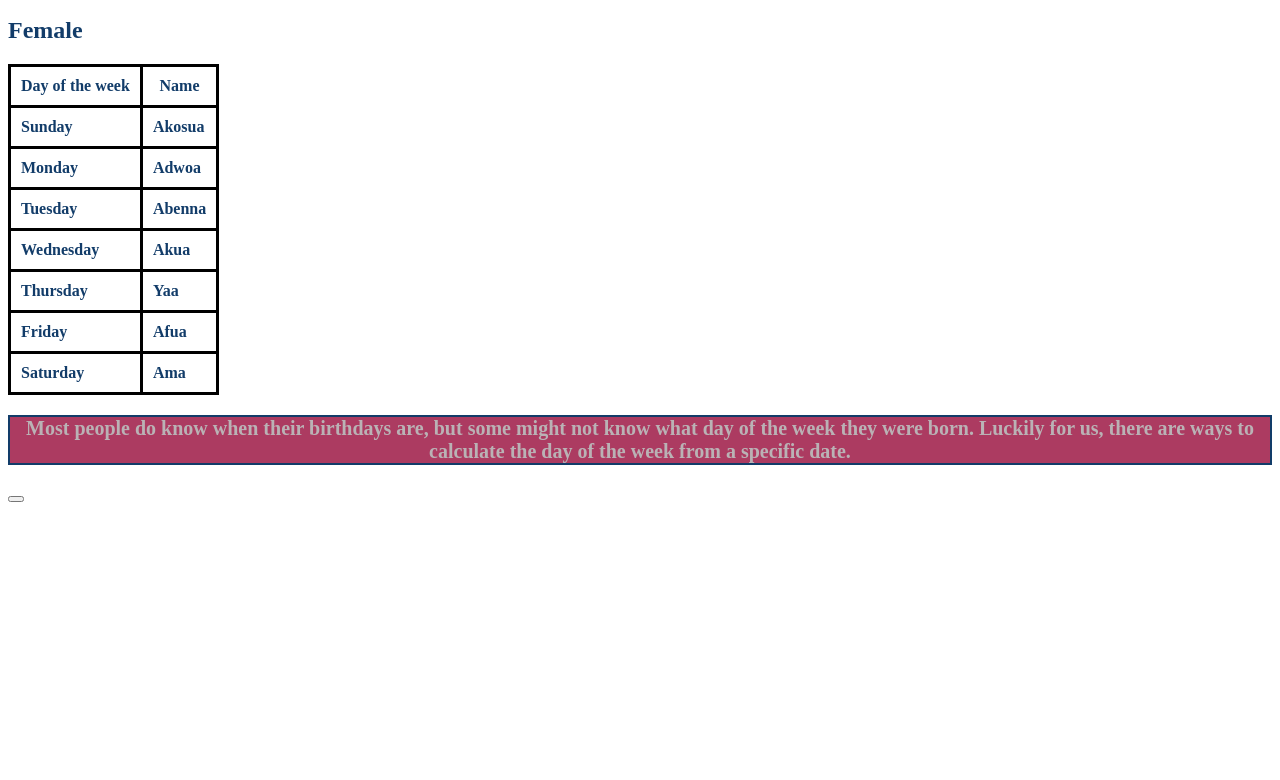
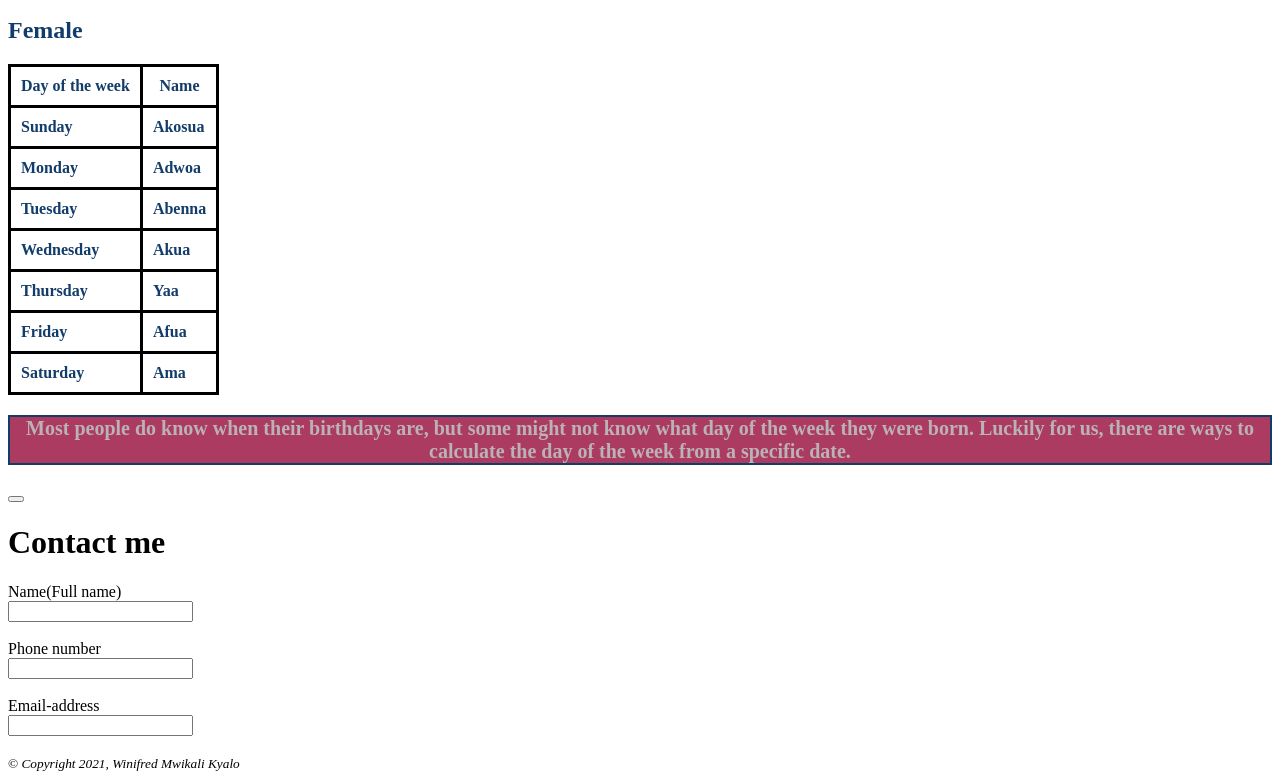
Before and after one commit to mwikalikyalo/IP-2, a plain HTML site: page index.html in a window 1280 px wide. Shown: the part 604-1384 px from the top of the page. Before the commit the page ends 1115 px from the top, so only its background shows below. Drawn offline with Linux system fonts and the light colour scheme.

```diff
--- a/index.html
+++ b/index.html
@@ -15,8 +15,7 @@
       <a href="#contact">Contact</a>
     </div>
   </header>
-
-      <div class="paragraph1">
+    <div class="paragraph1">
         <h1 id="intro">Akan Names</h1>
           <p class="description">Akan names are derived from Ghanian culture. Frequently in Ghana,
           children are given their first name as a 'day name' which corresponds
@@ -99,14 +98,33 @@
                 <td>Ama</td>
               </tr>
           </table>
-      </div>
+    </div>
         <!--final paragraph-->
-        <div class="final">
+      <div class="final">
           <p id="intro-calc">Most people do know when their birthdays are, but some
             might not know what day of the week they were born. Luckily for us,
             there are ways to calculate the day of the week from a specific date.</p>
           <button><a href="form.html"></a></button>
+      </div>
+      <footer>
+        <div class="footer">
+          <h1 id="contact">Contact me</h1>
+          <form class="filled">
+            <!--Name-->
+            <label for="Name" class="name">Name(Full name)</label><br>
+            <input type="text" name="Name"> <br><br>
+
+            <!--Phone number-->
+            <label for="number" class="number">Phone number</label><br>
+            <input type="text" number="number"><br><br>
+
+            <!--email-->
+            <label for="Email" class="email">Email-address</label><br>
+            <input type="text" address="Email-address"><br><br>
+          </form>
         </div>
+        <small id="copyright">&copy; <em>Copyright 2021, Winifred Mwikali Kyalo</em></small>
+      </footer>
 
         </div>
       </div>
```
Also changed, not shown: form.html (deleted), 1 other file.
